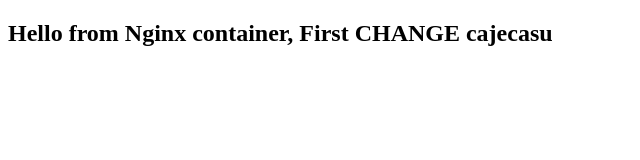
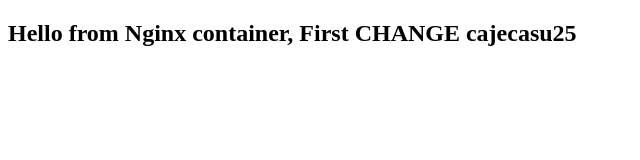
Before and after one commit to cjcs19/devsecopnginx, a plain HTML site: page index.html in a window 1280 px wide. Shown: the full height of the page, 0-640 px from the left. Drawn offline with Linux system fonts and the light colour scheme.

Commit message:
Update index.html

```diff
--- a/index.html
+++ b/index.html
@@ -5,6 +5,6 @@
   <title>Docker Nginx</title>
 </head>
 <body>
-  <h2>Hello from Nginx container, First CHANGE cajecasu</h2>
+  <h2>Hello from Nginx container, First CHANGE cajecasu25</h2>
 </body>
 </html>
```
